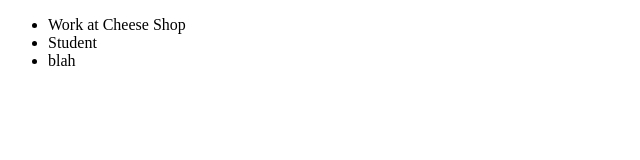
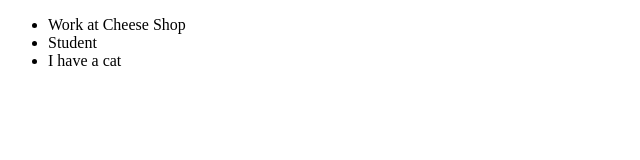
Before and after one commit to celestebarrios/github_collab_lab, a plain HTML site: page index.html in a window 1280 px wide. Shown: the full height of the page, 0-640 px from the left. Drawn offline with Linux system fonts and the light colour scheme.

Commit message:
A message

```diff
--- a/index.html
+++ b/index.html
@@ -9,7 +9,7 @@
     <ul>
         <li>Work at Cheese Shop</li>
             <li>Student</li>
-            <li>blah</li>
+            <li>I have a cat</li>
     </ul>
     </p>
 </body>
```
